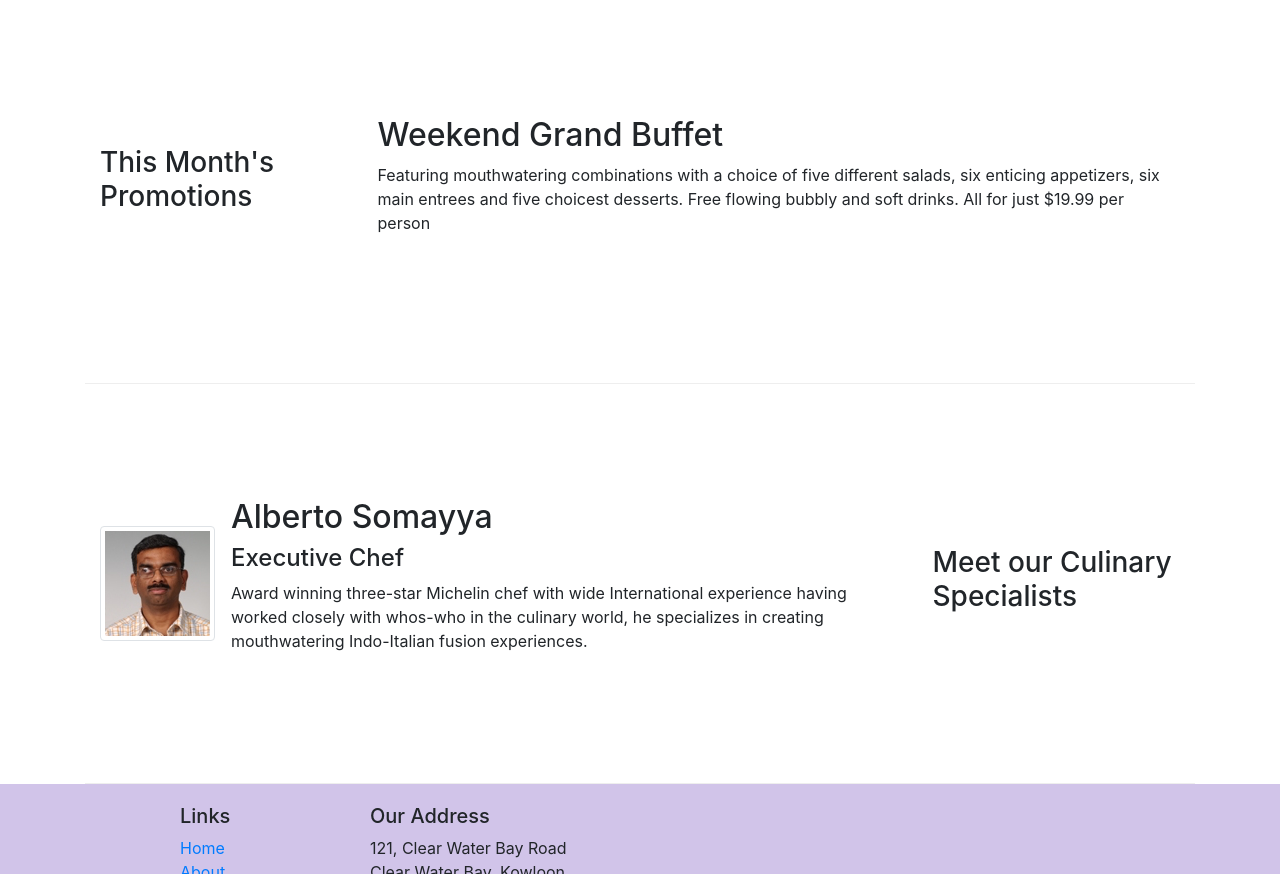
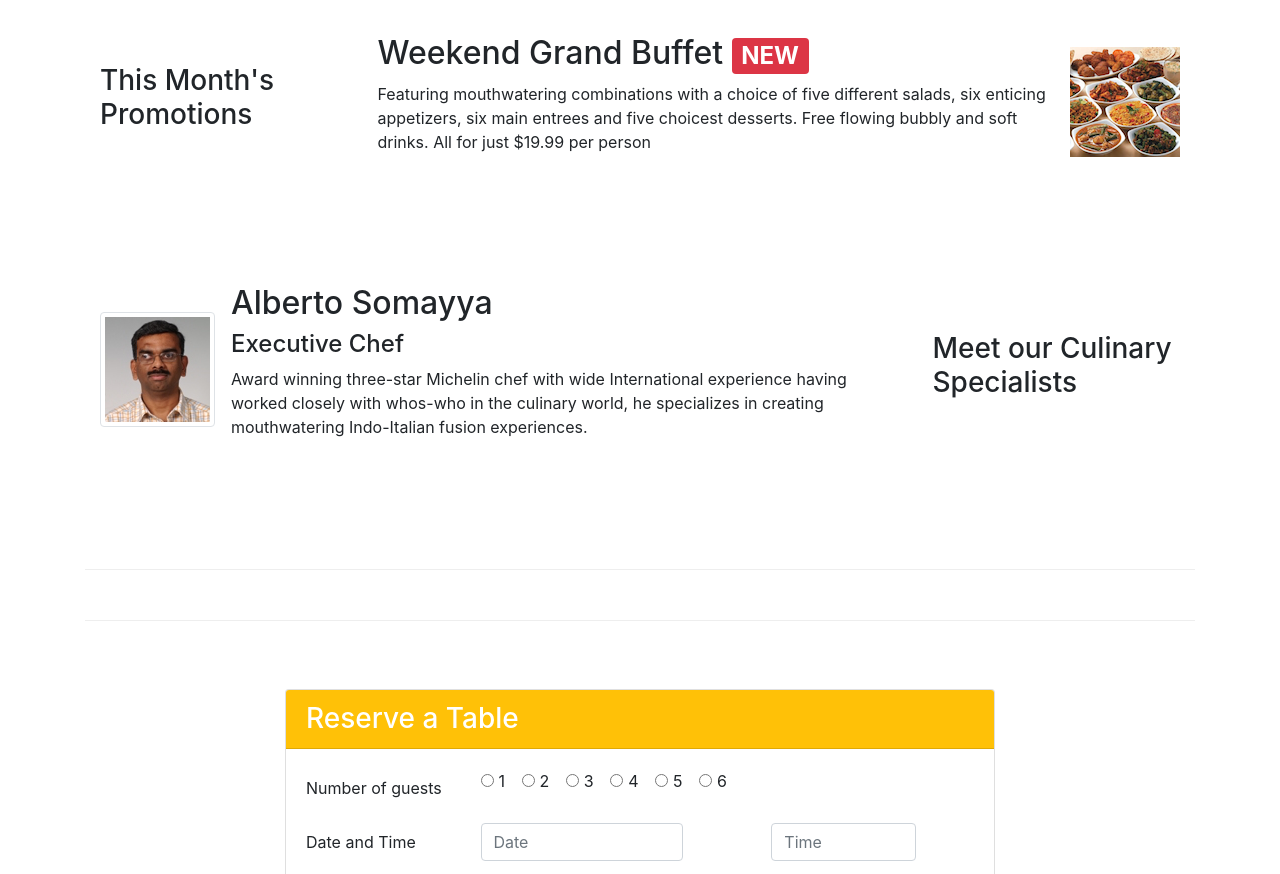
Before and after one commit to tibedets/Bootstrap4, a website: page index.html in a window 1280 px wide. Shown: the part 750-1624 px from the top of the page. Drawn offline with nearby package versions, Linux system fonts and the light colour scheme.

Commit message:
Assignment 2 Completed

```diff
--- a/index.html
+++ b/index.html
@@ -43,6 +43,9 @@
                 <div class="col-12 col-sm align-self-center">
                     <img src="img/logo.png" class="img-fluid">
                 </div>
+                <div class="col-12 col-sm align-self-center">
+                    <a class="btn btn-warning btn-block" href="#reservation-form">Reserve Table</a>
+                </div>
             </div>
         </div>
     </header>
@@ -74,8 +77,13 @@
                 <h3>This Month's Promotions</h3>
             </div>
             <div class="col col-sm col-md">
-                <h2>Weekend Grand Buffet</h2>
-                <p>Featuring mouthwatering combinations with a choice of five different salads, six enticing appetizers, six main entrees and five choicest desserts. Free flowing bubbly and soft drinks. All for just $19.99 per person </p>
+                <div class="media">
+                    <div class="media-body">
+                        <h2 class="mt-0">Weekend Grand Buffet <span class="badge badge-danger">NEW</span></h2>
+                        <p class="d-none d-sm-block">Featuring mouthwatering combinations with a choice of five different salads, six enticing appetizers, six main entrees and five choicest desserts. Free flowing bubbly and soft drinks. All for just $19.99 per person </p>
+                    </div>
+                    <img class="d-flex ml-3 imb-thumbnail align-self-center"
+                    src="img/buffet.png" alt="buffet">
             </div>
         </div>
 
@@ -98,6 +106,64 @@
                     </div>
                 </div>
             </div>
+        </div>
+    </div>
+
+    <div class="row row-content align-items-center">
+        <div class="col-12 col-sm-8 offset-sm-2">
+                <div class="card">
+                    <h3 class="card-header bg-warning text-white">Reserve a Table</h3>
+                    <div class="card-body">
+                        <form onsubmit="alert('submitted')" id="reservation-form">
+                            <div class="form-group row">
+                                    <label for="number-of-guests" class="col-lg-3 col-form-label">Number of guests</label>
+                                    <div class="col-lg-9">
+                                            <div class="form-check form-check-inline">
+                                                    <input class="form-check-input" type="radio" name="number-of-guests" id="inlineRadio1" value="1">
+                                                    <label class="form-check-label" for="inlineRadio1">1</label>
+                                                </div>
+                                                <div class="form-check form-check-inline">
+                                                    <input class="form-check-input" type="radio" name="number-of-guests" id="inlineRadio2" value="2">
+                                                    <label class="form-check-label" for="inlineRadio2">2</label>
+                                                </div>
+                                                <div class="form-check form-check-inline">
+                                                    <input class="form-check-input" type="radio" name="number-of-guests" id="inlineRadio3" value="3">
+                                                    <label class="form-check-label" for="inlineRadio3">3</label>
+                                                </div>
+                                                <div class="form-check form-check-inline">
+                                                    <input class="form-check-input" type="radio" name="number-of-guests" id="inlineRadio4" value="4">
+                                                    <label class="form-check-label" for="inlineRadio4">4</label>
+                                                </div>
+                                                <div class="form-check form-check-inline">
+                                                    <input class="form-check-input" type="radio" name="number-of-guests" id="inlineRadio5" value="5">
+                                                    <label class="form-check-label" for="inlineRadio5">5</label>
+                                                </div>
+                                                <div class="form-check form-check-inline">
+                                                    <input class="form-check-input" type="radio" name="number-of-guests" id="inlineRadio6" value="6">
+                                                    <label class="form-check-label" for="inlineRadio6">6</label>
+                                                </div>
+                                    </div>
+                            </div>
+
+                            <div class="form-group row">
+                                    <label class="col-12 col-lg-3 col-form-label">Date and Time</label>
+                                    <div class="col-12 col-sm-6 col-lg-4">
+                                            <input type="text" class="form-control" id="date" name="date" placeholder="Date">
+                                    </div>
+                                    <div class="col-12 col-sm-6 col-lg-3 offset-lg-1">
+                                            <input type="text" class="form-control" id="time" name="time" placeholder="Time">
+                                    </div>
+                            </div>
+                            <div class="form-group row">
+                                <div class="col-12 offset-lg-3">
+                                        <button class="btn btn-primary">Reserve</button>
+                                </div>
+
+                            </div>
+
+                        </form>
+                    </div>
+                </div>
         </div>
     </div>
 
```
